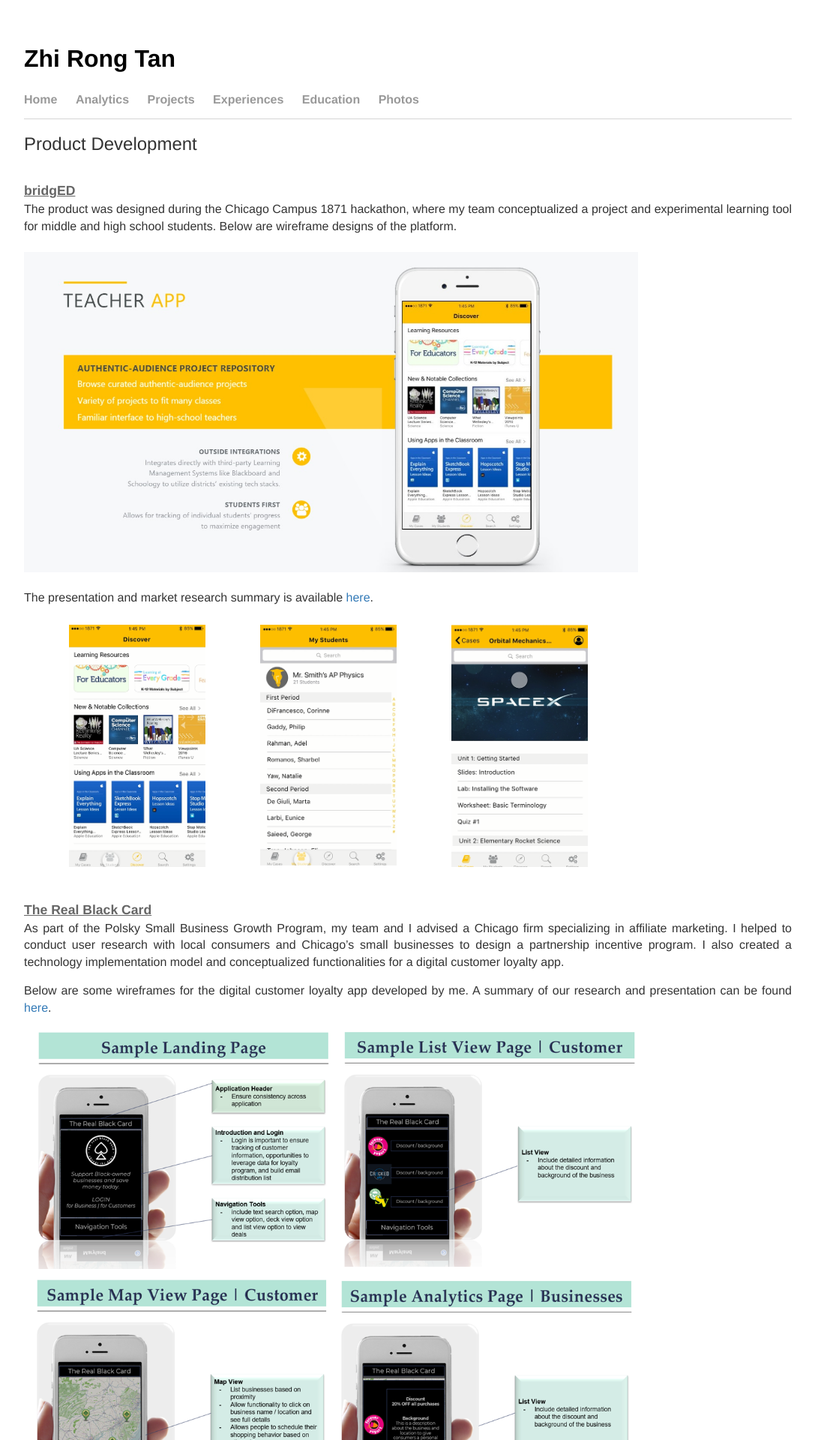
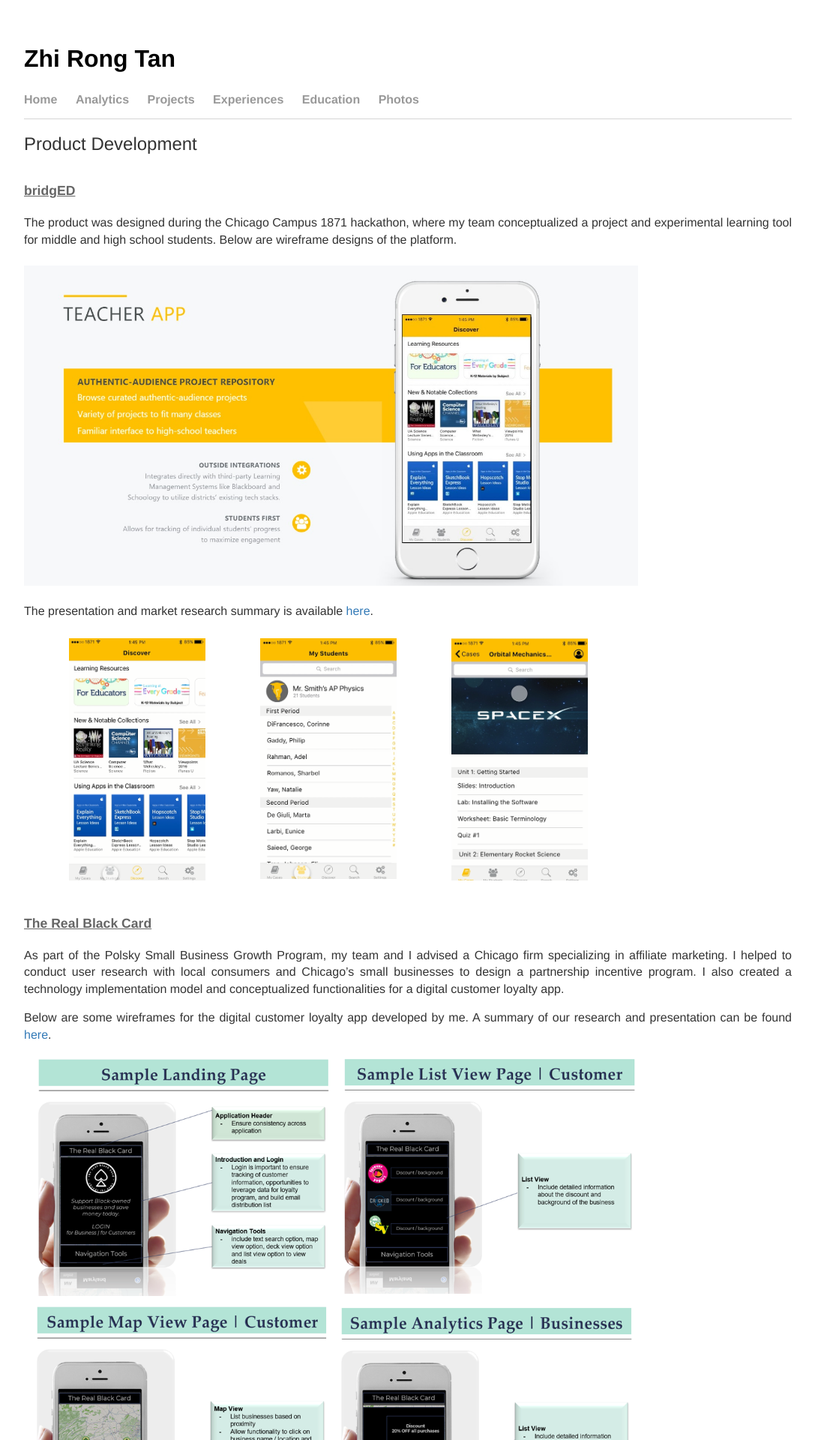
Before and after one commit to tanzhirong/tanzhirong.github.io, a Jekyll site: the page built from projects/index.html, in a window 1280 px wide. Shown: the top 1920 px of the page at 75% size, without its empty margins (96-1183 px from the left). Built offline with Jekyll 4.4.1, drawn with Linux system fonts in a browser that asks for light colours.

Commit message:
Update index.html

```diff
--- a/projects/index.html
+++ b/projects/index.html
@@ -6,7 +6,7 @@
 <br>
 <table>
     <tr>
-        <div class="project_title"><b><u>bridgED</u></b></div>
+        <div class="project_title"><b><u>bridgED</u></b></div><br>
         <p>The product was designed during the Chicago Campus 1871 hackathon, where my team conceptualized a project and experimental learning tool for middle and high school students. Below are wireframe designs of the platform.
             <br><br>
             <img src="bridged0.jpg" position="absolute" margin="auto" width="80%">
@@ -24,7 +24,7 @@
 
 <table>
     <tr>
-        <div class="project_title"><b><u>The Real Black Card</u></b></div>
+        <div class="project_title"><b><u>The Real Black Card</u></b></div><br>
         <p>As part of the Polsky Small Business Growth Program, my team and I advised a Chicago firm specializing in affiliate marketing. I helped to conduct user research with local consumers and Chicago’s small businesses to design a partnership incentive
             program. I also created a technology implementation model and conceptualized functionalities for a digital customer loyalty app.
 
@@ -37,7 +37,7 @@
 
 <table>
     <tr>
-        <div class="project_title"><b><u><a target="_blank" href="https://tanzhirong.github.io/travel-site-demo/">Travel Website</a></u></b></div>
+        <div class="project_title"><b><u><a target="_blank" href="https://tanzhirong.github.io/travel-site-demo/">Travel Website</a></u></b></div><br>
         <p>I built a responsive website during a Udemy course on web development workflow. I am in the midst of updating the site into a wireframe prototype for a travel product - work in progress.</p>
     </tr>
 </table>
@@ -49,15 +49,15 @@
 
 <table>
     <tr>
-        <td width="40%">
             <p>I created several games using Python, during an online course on interactive programming.</p><p>The games are made with "pygame" and "simplegui" packages. Images are obtained from simplegui package in codeskulptor.</p><p> Python code for the games are
                 available below:
                 <ul>
                     <li><b><a target="_blank" href="https://github.com/tanzhirong/Python-Projects-Games/blob/master/Asteroids.py">Asteriods</a></b></li><br>
                     <li><b><a target="_blank" href="https://github.com/tanzhirong/Python-Projects-Games/blob/master/Blackjack.py">Blackjack</a></b></li>
             </ul></p>
-    </td><td width="10%"></td>
+    <td width="20%"></td>
         <td><img src="ShooterGame.gif" position="absolute" margin="auto" width="90%"></td>
+<td width="20%"></td>
     </tr>
 </table>
 <br><br>
```
